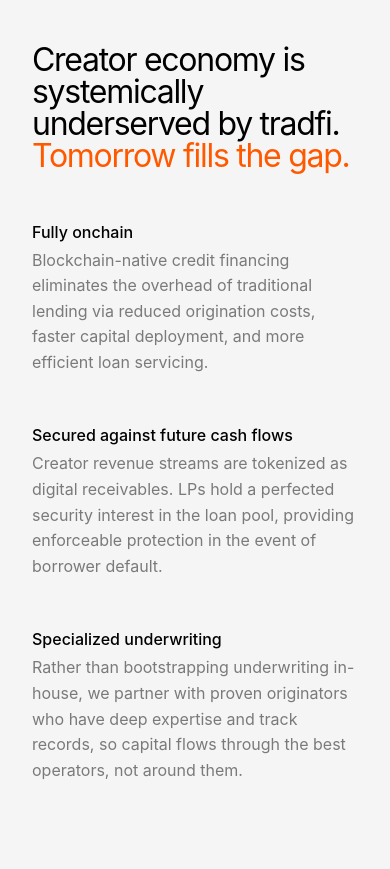
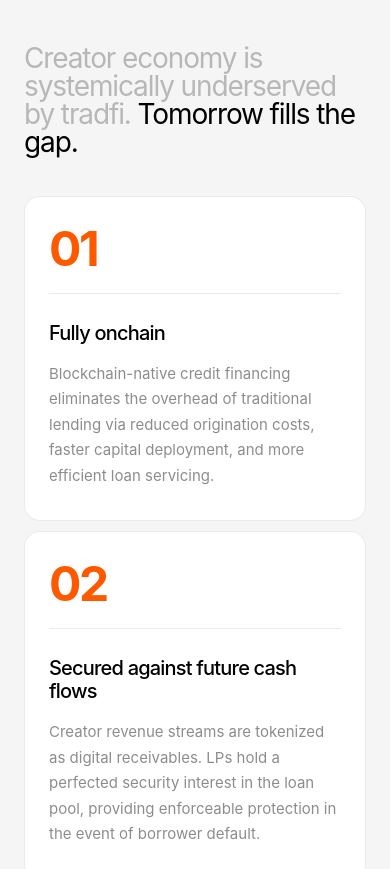
Before and after one commit to abhi-raheja/tomorrow-protocol, a Next.js app: page / in a window 390 px wide. Shown: the part 1382-2251 px from the top of the page. Built offline with nearby package versions, Linux system fonts and the light colour scheme.

Commit message:
fix: how it works section

```diff
--- a/app/page.module.css
+++ b/app/page.module.css
@@ -107,57 +107,89 @@
   border-color: #000;
 }
 
-/* ─── Design / How It Works ─────────────────────────────────── */
-.designSection {
+/* ─── How It Works ──────────────────────────────────────────── */
+.hiwSection {
   max-width: 1200px;
   margin: 0 auto;
   padding: 128px 48px;
 }
 
-.designLayout {
-  display: flex;
-  gap: 96px;
-}
-
-.designLeft {
-  flex: 2;
-  position: sticky;
-  top: 128px;
-  align-self: flex-start;
-}
-
-.designLeftText {
-  font-size: 48px;
+.hiwHeadline {
+  font-size: clamp(32px, 3.5vw, 48px);
   line-height: 1;
   letter-spacing: -0.04em;
-  color: #000;
-  margin: 0;
+  color: rgba(0, 0, 0, 0.25);
+  margin: 0 0 48px;
+  max-width: 520px;
 }
 
 .accent {
-  color: #ff5900;
+  color: #000;
 }
 
-.designRight {
-  flex: 1;
+.hiwGrid {
+  display: grid;
+  grid-template-columns: repeat(3, 1fr);
+  gap: 12px;
+}
+
+.hiwCard {
+  background: #fff;
+  border: 1px solid rgba(0, 0, 0, 0.08);
+  border-radius: 20px;
+  padding: 32px 28px 36px;
   display: flex;
   flex-direction: column;
-  gap: 96px;
-  padding-top: 30vh;
+  opacity: 0;
+  transform: translateY(28px);
+  transition:
+    opacity 0.6s ease,
+    transform 0.6s ease,
+    box-shadow 0.25s ease,
+    border-color 0.25s ease;
 }
 
-.featureTitle {
-  font-size: 16px;
-  font-weight: 500;
-  color: #000;
-  margin: 0 0 4px;
+.hiwCardVisible {
+  opacity: 1;
+  transform: translateY(0);
 }
 
-.featureDesc {
-  font-size: 16px;
-  color: rgba(0, 0, 0, 0.5);
-  line-height: 1.6;
+.hiwCard:hover {
+  box-shadow: 0 12px 40px rgba(0, 0, 0, 0.08);
+  border-color: rgba(0, 0, 0, 0.14);
+}
+
+.hiwCardNumber {
+  font-size: 64px;
+  font-weight: 700;
+  line-height: 1;
+  letter-spacing: -0.05em;
+  color: #ff5900;
+  margin: 0 0 28px;
+}
+
+.hiwCardRule {
+  height: 1px;
+  background: rgba(0, 0, 0, 0.08);
+  margin-bottom: 28px;
+  flex-shrink: 0;
+}
+
+.hiwCardTitle {
+  font-size: 20px;
+  line-height: 1.15;
+  letter-spacing: -0.04em;
+  color: #000;
+  margin: 0 0 16px;
+  font-weight: 500;
+}
+
+.hiwCardDesc {
+  font-size: 15px;
+  color: rgba(0, 0, 0, 0.45);
+  line-height: 1.7;
   margin: 0;
+  flex: 1;
 }
 
 /* ─── Stack / Trust Cards ───────────────────────────────────── */
@@ -291,16 +323,12 @@
     font-size: 52px;
   }
 
-  .designSection {
+  .hiwSection {
     padding: 96px 40px;
   }
 
-  .designLayout {
-    gap: 48px;
-  }
-
-  .designLeftText {
-    font-size: 36px;
+  .hiwCardNumber {
+    font-size: 52px;
   }
 
   .stackSection {
@@ -357,32 +385,32 @@
     font-size: 40px;
   }
 
-  .designSection {
-    padding: 96px 32px;
+  .hiwSection {
+    padding: 96px 24px;
   }
 
   .sectionHeader {
     margin-bottom: 40px;
   }
 
-  .designLayout {
-    flex-direction: column;
-    gap: 48px;
+  .hiwHeadline {
+    font-size: 28px;
+    margin-bottom: 40px;
   }
 
-  .designLeft {
-    position: static;
-    flex: unset;
+  .hiwGrid {
+    grid-template-columns: 1fr;
+    gap: 10px;
   }
 
-  .designLeftText {
-    font-size: 32px;
+  .hiwCard {
+    border-radius: 16px;
+    padding: 28px 24px 32px;
   }
 
-  .designRight {
-    flex: unset;
-    padding-top: 0;
-    gap: 48px;
+  .hiwCardNumber {
+    font-size: 48px;
+    margin-bottom: 20px;
   }
 
   .stackSection {
--- a/app/page.tsx
+++ b/app/page.tsx
@@ -1,3 +1,6 @@
+'use client';
+
+import { useState, useEffect, useRef } from 'react';
 import Image from 'next/image';
 import { Header } from '@/components/layout/Header';
 import { ScrollHighlightText } from '@/components/ScrollHighlightText';
@@ -5,7 +8,40 @@
 import { WaitlistButton } from '@/components/WaitlistButton';
 import styles from './page.module.css';
 
+const howItWorksSteps = [
+  {
+    number: '01',
+    title: 'Fully onchain',
+    description:
+      'Blockchain-native credit financing eliminates the overhead of traditional lending via reduced origination costs, faster capital deployment, and more efficient loan servicing.',
+  },
+  {
+    number: '02',
+    title: 'Secured against future cash flows',
+    description:
+      'Creator revenue streams are tokenized as digital receivables. LPs hold a perfected security interest in the loan pool, providing enforceable protection in the event of borrower default.',
+  },
+  {
+    number: '03',
+    title: 'Specialized underwriting',
+    description:
+      'Rather than bootstrapping underwriting in-house, we partner with proven originators who have deep expertise and track records, so capital flows through the best operators, not around them.',
+  },
+];
+
 export default function Home() {
+  const [hiwVisible, setHiwVisible] = useState(false);
+  const hiwRef = useRef<HTMLDivElement>(null);
+
+  useEffect(() => {
+    const observer = new IntersectionObserver(
+      ([entry]) => { if (entry.isIntersecting) setHiwVisible(true); },
+      { threshold: 0.1 }
+    );
+    if (hiwRef.current) observer.observe(hiwRef.current);
+    return () => observer.disconnect();
+  }, []);
+
   return (
     <div className={styles.page}>
       <Header />
@@ -37,8 +73,8 @@
         />
       </section>
 
-      {/* How It Works — sticky left + scrolling right */}
-      <section className={styles.designSection}>
+      {/* How It Works */}
+      <section className={styles.hiwSection} ref={hiwRef}>
         <div className={styles.sectionHeader}>
           <span className={styles.sectionLabel}>How it works</span>
           <div className={styles.dots}>
@@ -48,36 +84,24 @@
           </div>
         </div>
 
-        <div className={styles.designLayout}>
-          {/* Left — sticky headline */}
-          <div className={styles.designLeft}>
-            <p className={styles.designLeftText}>
-              Creator economy is systemically underserved by tradfi.{' '}
-              <span className={styles.accent}>Tomorrow fills the gap.</span>
-            </p>
-          </div>
+        <p className={styles.hiwHeadline}>
+          Creator economy is systemically underserved by tradfi.{' '}
+          <span className={styles.accent}>Tomorrow fills the gap.</span>
+        </p>
 
-          {/* Right — scrolling features */}
-          <div className={styles.designRight}>
-            <div>
-              <p className={styles.featureTitle}>Fully onchain</p>
-              <p className={styles.featureDesc}>
-                Blockchain-native credit financing eliminates the overhead of traditional lending via reduced origination costs, faster capital deployment, and more efficient loan servicing.
-              </p>
+        <div className={styles.hiwGrid}>
+          {howItWorksSteps.map((step, i) => (
+            <div
+              key={step.number}
+              className={`${styles.hiwCard} ${hiwVisible ? styles.hiwCardVisible : ''}`}
+              style={{ transitionDelay: `${i * 110}ms` }}
+            >
+              <p className={styles.hiwCardNumber}>{step.number}</p>
+              <div className={styles.hiwCardRule} />
+              <p className={styles.hiwCardTitle}>{step.title}</p>
+              <p className={styles.hiwCardDesc}>{step.description}</p>
             </div>
-            <div>
-              <p className={styles.featureTitle}>Secured against future cash flows</p>
-              <p className={styles.featureDesc}>
-                Creator revenue streams are tokenized as digital receivables. LPs hold a perfected security interest in the loan pool, providing enforceable protection in the event of borrower default.
-              </p>
-            </div>
-            <div>
-              <p className={styles.featureTitle}>Specialized underwriting</p>
-              <p className={styles.featureDesc}>
-                Rather than bootstrapping underwriting in-house, we partner with proven originators who have deep expertise and track records, so capital flows through the best operators, not around them.
-              </p>
-            </div>
-          </div>
+          ))}
         </div>
       </section>
 
```
